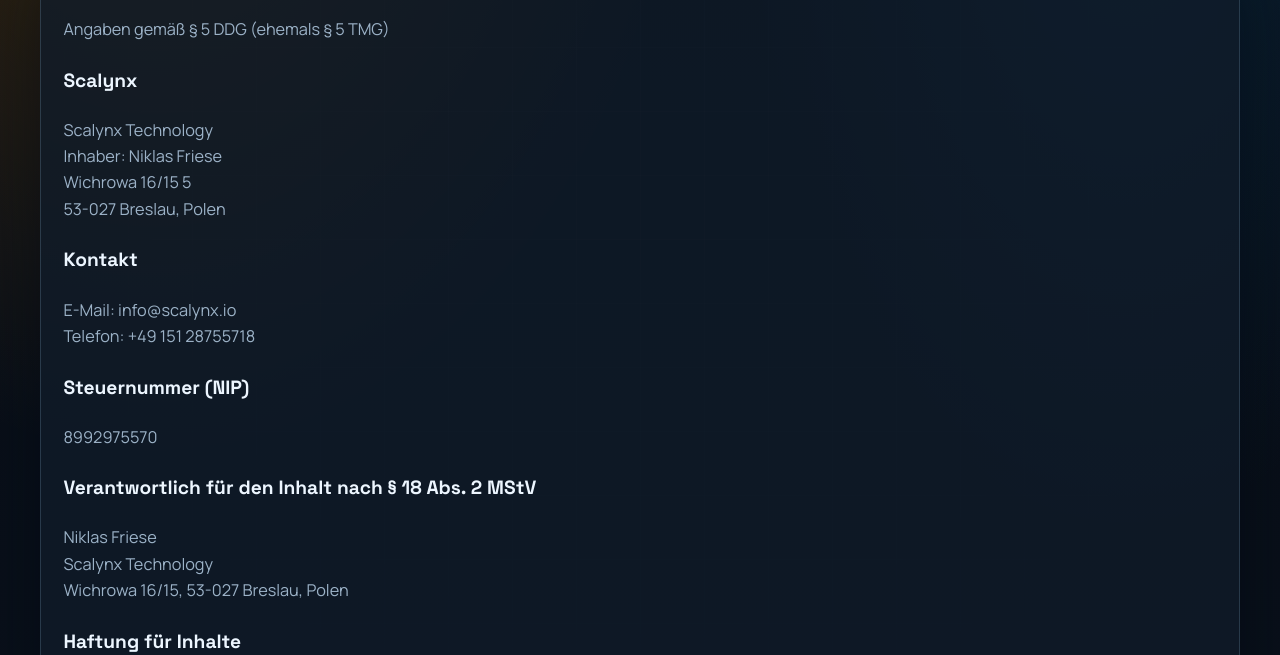
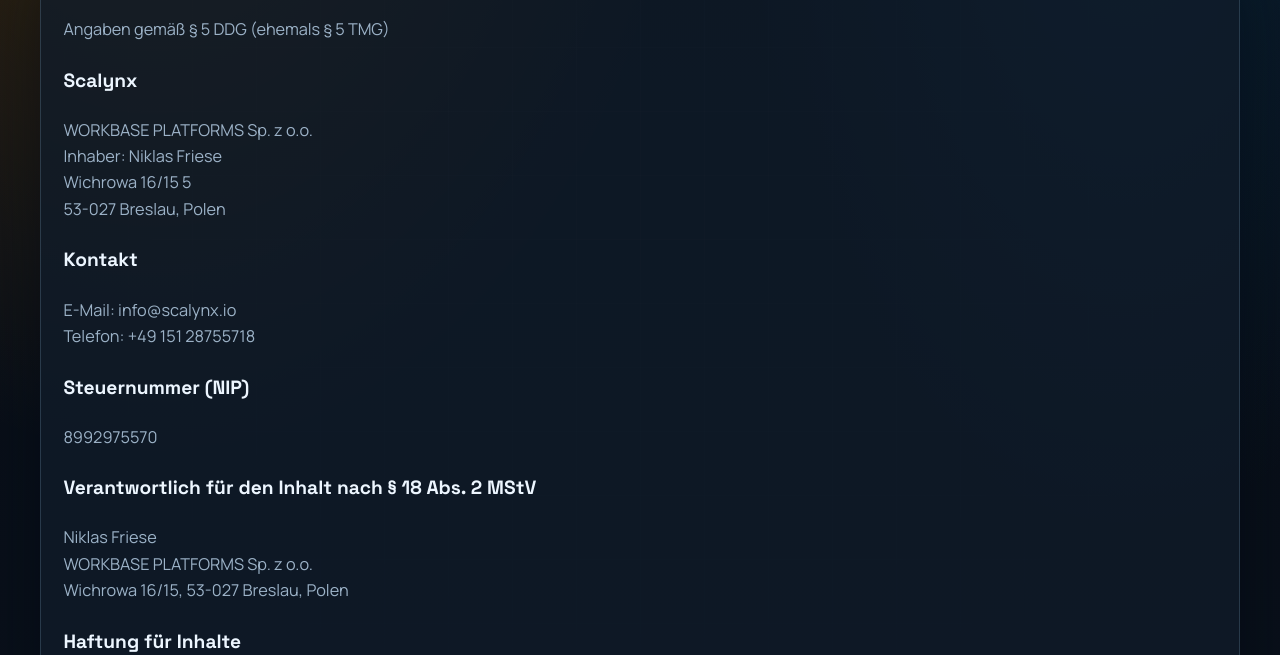
Before and after one commit to niklasfrs/scalynx.io-Webiste, a plain HTML site: page impressum.html in a window 1280 px wide. Shown: the part 145-800 px from the top of the page. Drawn offline with Linux system fonts and the light colour scheme.

Commit message:
Update imprint company name

```diff
--- a/impressum.html
+++ b/impressum.html
@@ -27,7 +27,7 @@
       <p class="lead">Angaben gemäß § 5 DDG (ehemals § 5 TMG)</p>
 
       <h2 style="margin-top:1rem;font-size:1.2rem;">Scalynx</h2>
-      <p class="lead" style="margin-top:.5rem;">Scalynx Technology<br>Inhaber: Niklas Friese<br>Wichrowa 16/15 5<br>53-027 Breslau, Polen</p>
+      <p class="lead" style="margin-top:.5rem;">WORKBASE PLATFORMS Sp. z o.o.<br>Inhaber: Niklas Friese<br>Wichrowa 16/15 5<br>53-027 Breslau, Polen</p>
 
       <h2 style="margin-top:1rem;font-size:1.2rem;">Kontakt</h2>
       <p class="lead" style="margin-top:.5rem;">E-Mail: info@scalynx.io<br>Telefon: +49 151 28755718</p>
@@ -36,7 +36,7 @@
       <p class="lead" style="margin-top:.5rem;">8992975570</p>
 
       <h2 style="margin-top:1rem;font-size:1.2rem;">Verantwortlich für den Inhalt nach § 18 Abs. 2 MStV</h2>
-      <p class="lead" style="margin-top:.5rem;">Niklas Friese<br>Scalynx Technology<br>Wichrowa 16/15, 53-027 Breslau, Polen</p>
+      <p class="lead" style="margin-top:.5rem;">Niklas Friese<br>WORKBASE PLATFORMS Sp. z o.o.<br>Wichrowa 16/15, 53-027 Breslau, Polen</p>
 
       <h2 style="margin-top:1rem;font-size:1.2rem;">Haftung für Inhalte</h2>
       <p class="lead" style="margin-top:.5rem;">Als Diensteanbieter sind wir für eigene Inhalte auf diesen Seiten nach den allgemeinen Gesetzen verantwortlich. Für fremde Inhalte übernehmen wir keine Gewähr.</p>
```
